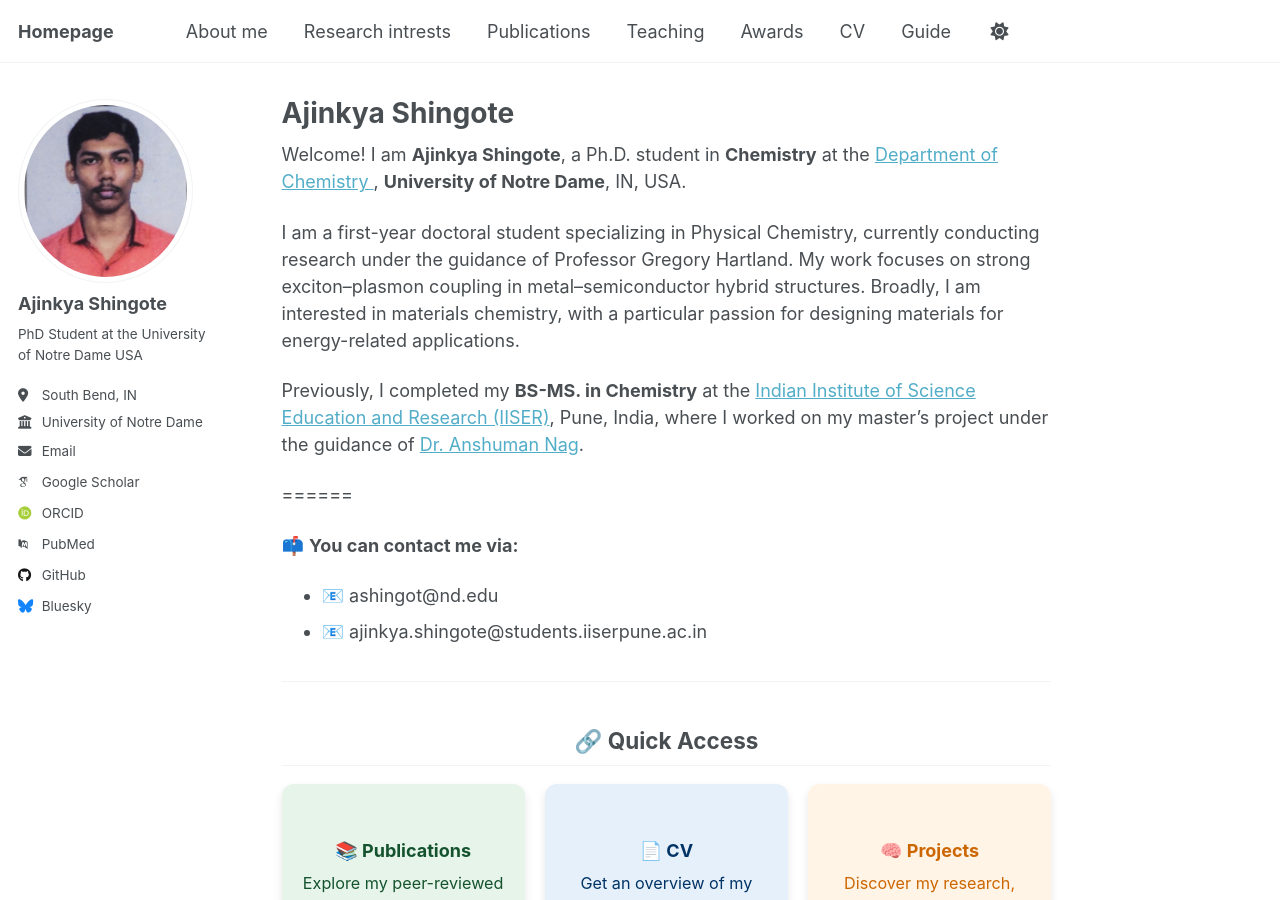
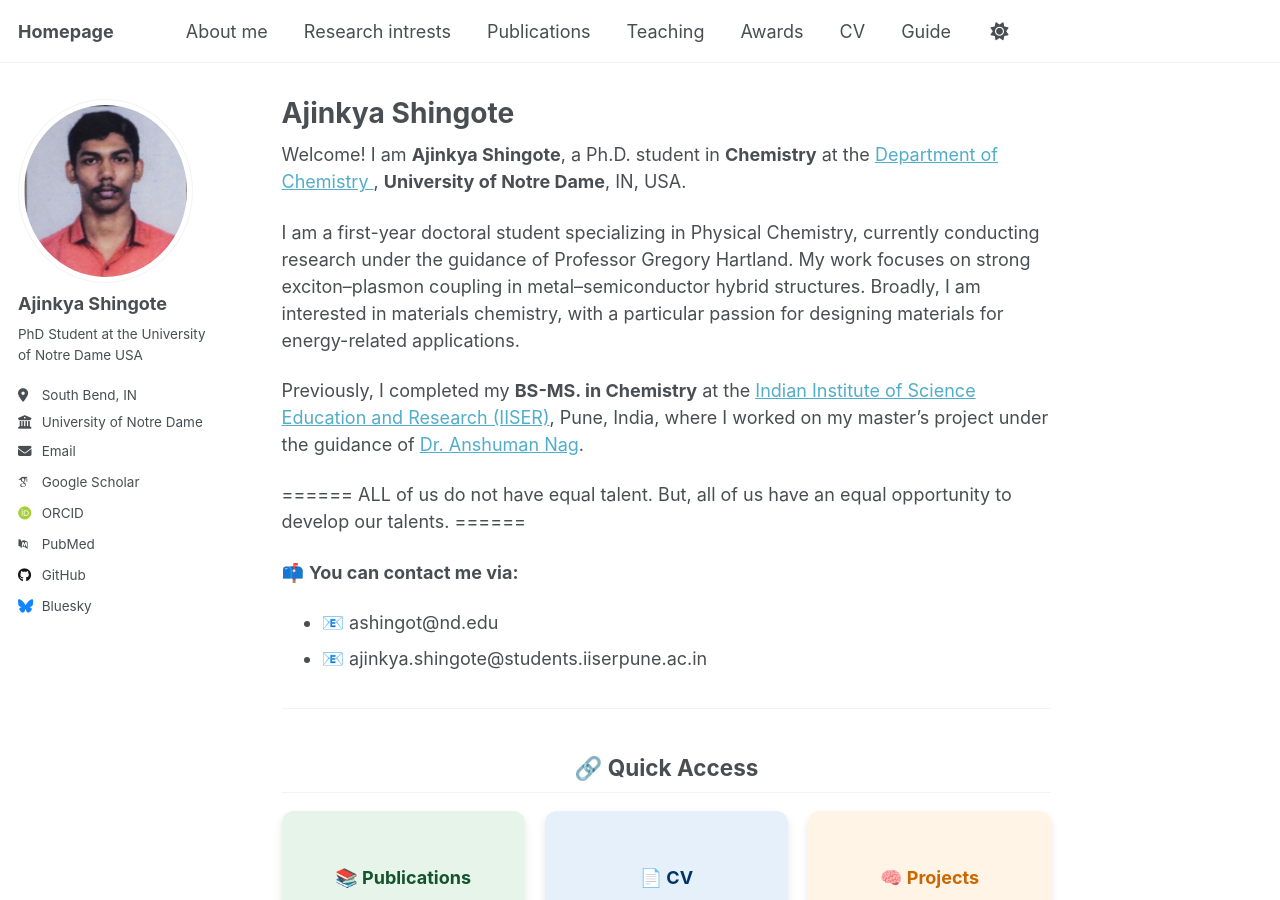
Before and after one commit to ajinkya-ss/ajinkya-ss, a Jekyll site: the page built from _pages/about.md, in a window 1280 px wide and 900 px high. Built offline with Jekyll 4.4.1, drawn with Linux system fonts in a browser that asks for light colours; some web fonts are replaced; a script that is not in the unit is left out.

Commit message:
Update about.md

```diff
--- a/_pages/about.md
+++ b/_pages/about.md
@@ -16,6 +16,8 @@ energy-related applications.
 
 Previously, I completed my **BS-MS. in Chemistry** at the [Indian Institute of Science Education and Research (IISER)](https://www.iiserpune.ac.in/), Pune, India, where I worked on my master’s project under the guidance of [Dr.  Anshuman Nag](https://www.iiserpune.ac.in/faculty/).
 
+======
+ALL of us do not have equal talent. But, all of us have an equal opportunity to develop our talents.
 ======
 
 📫 **You can contact me via:**
```
